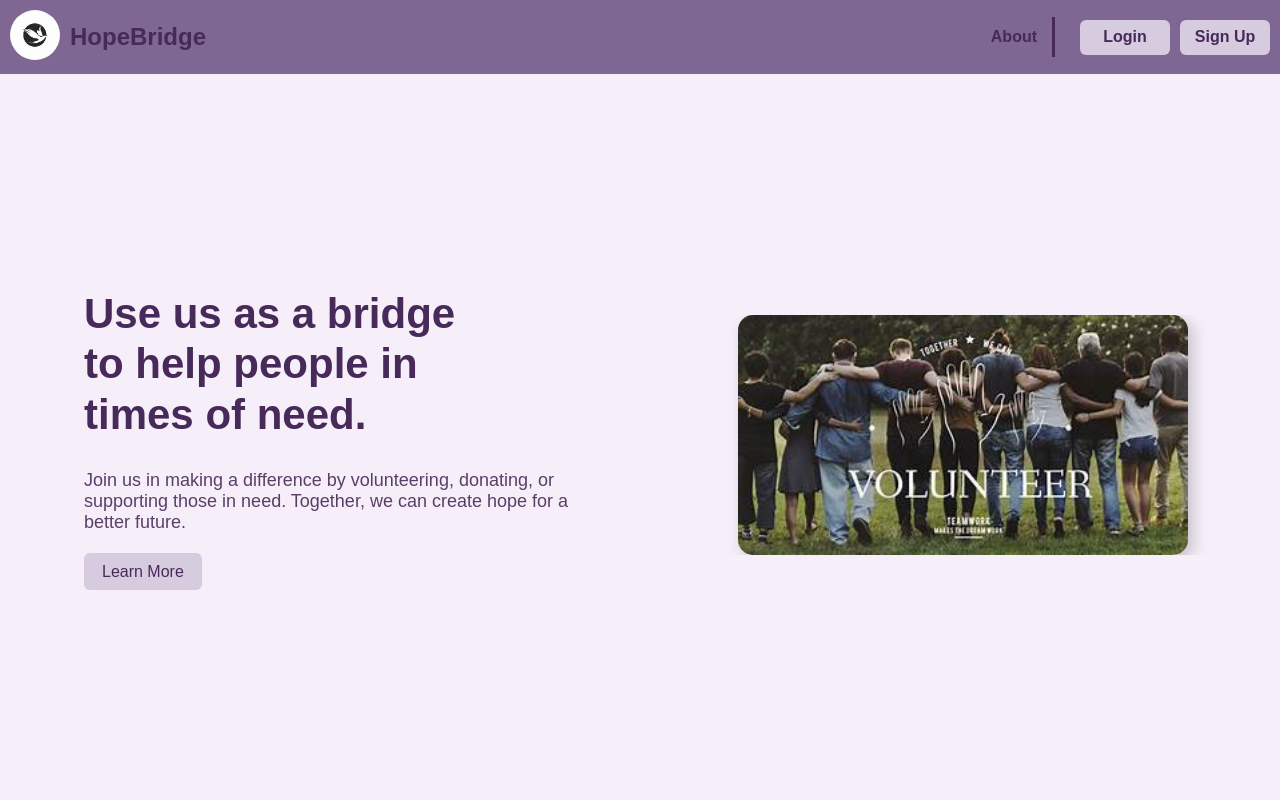
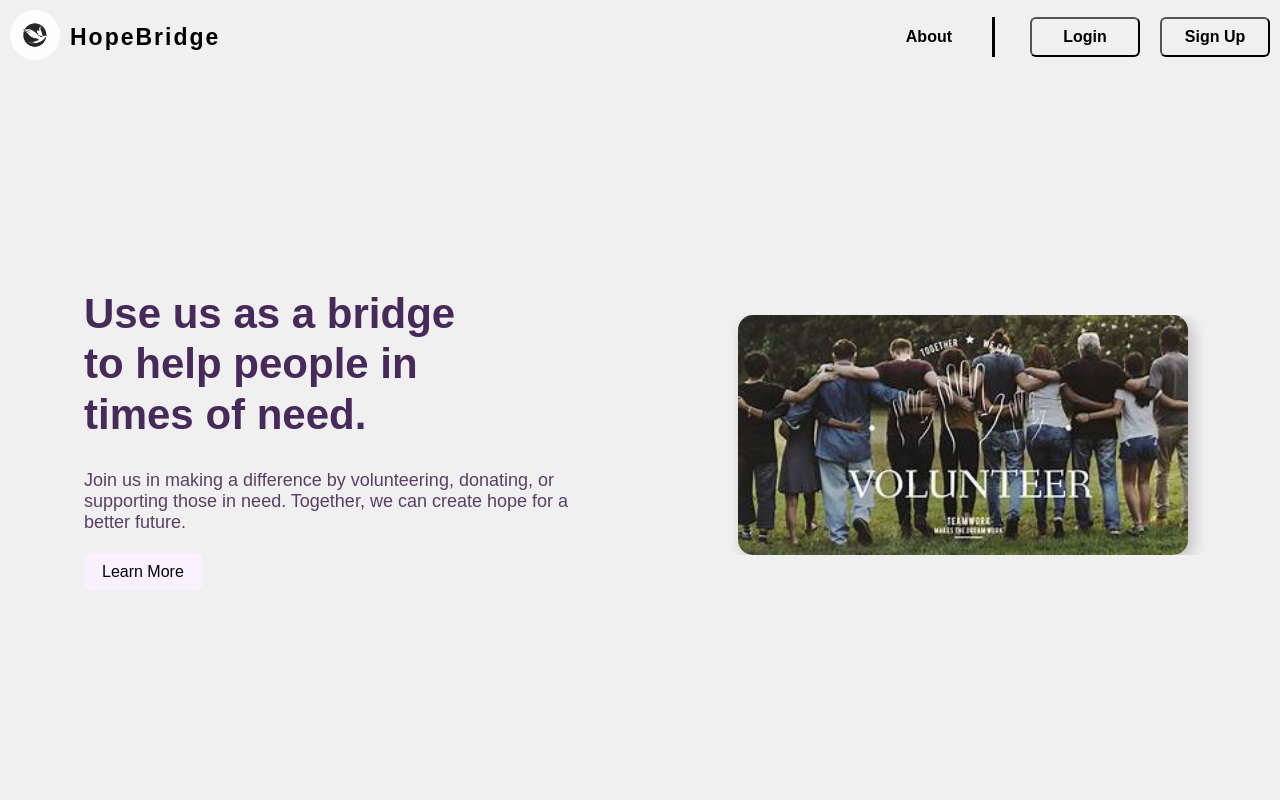
Before and after one commit to davidmanaloto/HopeBridge, a PHP site: page /home.html in a window 1280 px wide. Run offline with PHP 8.4, Linux system fonts and the light colour scheme.

Commit message:
color changeess

```diff
--- a/styles.css
+++ b/styles.css
@@ -6,11 +6,12 @@
 }
 
 body {
+    /* background-image: url("volunteer.jpeg"); */
     display: flex;
     justify-content: center;
     align-items: center;
     min-height: 100vh;
-    background-color: #f6effa;
+    background-color: #f0f0f0;
     background-size: cover;
     background-repeat: no-repeat;
     background-position: center;
@@ -29,7 +30,6 @@
     justify-content: space-between;
     align-items: center;
     z-index: 99;
-    background-color: #7E6792;
 }
 
 .logo-container {
@@ -47,10 +47,12 @@
 
 .HopeBridge {
     font-size: 1.5em;
-    color: #472A5A;
+    color: #000000; /* Ensure text is readable */
     user-select: none;
     font-weight: 900;
     text-decoration: none;
+    letter-spacing: 2px;
+    font-size: 23px;
 }
 
 .HopeBridge::after {
@@ -58,17 +60,17 @@
     position: absolute;
     left: 65px;
     bottom: 14px;
-    width: 165px;
+    width: 175px;
     height: 3px;
-    background: #472A5A;
+    background: #000000;
     border-radius: 5px;
     transform: scaleX(0);
-    transition: transform 1s;
+    transition: transform .5s;
 }
 
 .HopeBridge:hover::after {
     transform: scaleX(1);
-    transform-origin: left;
+    transform-origin: center;
 }
 
 .nav-menu {
@@ -79,7 +81,7 @@
 .nav-menu a {
     position: relative;
     font-size: 1em;
-    color: #472A5A;
+    color: #000000;
     text-decoration: none;
     font-weight: 700;
     margin-left: 50px;
@@ -91,44 +93,45 @@
     left: -3px;
     right: 15px;
     bottom: -6px;
-    width: 50px;
+    width: 55px;
     height: 3px;
-    background: #472A5A;
+    background: #000000;
     border-radius: 5px;
     transform: scaleX(0);
-    transition: transform 1s;
+    transition: transform .5s;
 }
 
 .nav-menu a:hover::after {
     transform: scaleX(1);
-    transform-origin: left;
+    transform-origin: center;
 }
 
 .btnLogin, .btnSignUp {
-    width: 90px;
-    height: 35px;
-    background-color: #D7CBDF;
+    width: 110px;
+    height: 40px;
+    background-color: #f0f0f0;
     border-radius: 6px;
     cursor: pointer;
     font-size: 1em;
-    color: #472A5A;
+    color: #000000;
     font-weight: 700;
-    margin-left: 10px;
+    margin-left: 20px;
     transition: .4s;
-    border: none;
+    border-color: #000000;
 }
 
 .btnLogin:hover, .btnSignUp:hover {
-    background: #472A5A;
-    color: rgb(231, 211, 240);
+    background: #000000;
+    color: rgb(255, 255, 255);
 }
 
 .separator {
     display: inline-block;
     width: 3px;
     height: 40px;
-    background-color: #472A5A;
+    background-color: #000000;
     margin: 0 15px;
+    margin-left: 40px;
 }
 
 .hero {
@@ -171,8 +174,8 @@
     margin-top: 40px;
     padding: 10px 18px;
     font-size: 16px;
-    background-color: #D7CBDF;
-    color: #472A5A;
+    background-color: #f9f1ff;
+    color: #000000;
     border: none;
     border-radius: 6px;
     cursor: pointer;
```
Also changed, not shown: other parts of styles.css (+24 -16 lines).
